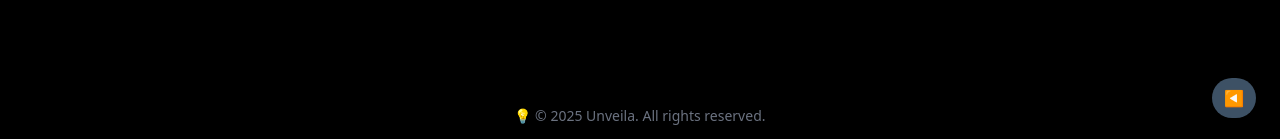
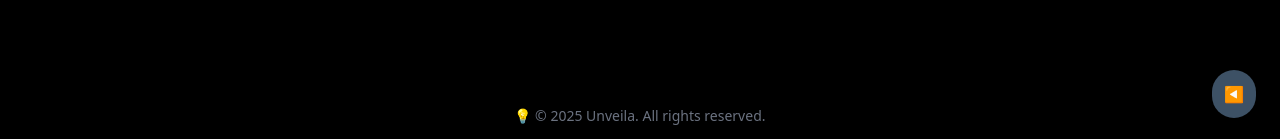
Before and after one commit to satyaelipe/unveila-landing-page, a React (Vite) app: page / in a window 1280 px wide. Shown: the part 658-797 px from the top of the page. Built offline with nearby package versions, Linux system fonts and the light colour scheme.

Commit message:
Update LandingPage.jsx

```diff
--- a/src/LandingPage.jsx
+++ b/src/LandingPage.jsx
@@ -82,7 +82,7 @@ export default function LandingPage() {
       {!sidebarOpen && (
         <button
           onClick={() => setSidebarOpen(true)}
-          className="fixed bottom-6 right-6 z-40 text-white bg-[#3d5165] hover:bg-[#4e6175] px-3 py-2 rounded-full shadow"
+          className="fixed bottom-6 right-6 z-40 text-white bg-[#3d5165] hover:bg-[#4e6175] p-3 rounded-full shadow"
           aria-label="Open Sidebar"
         >
           ◀
```
